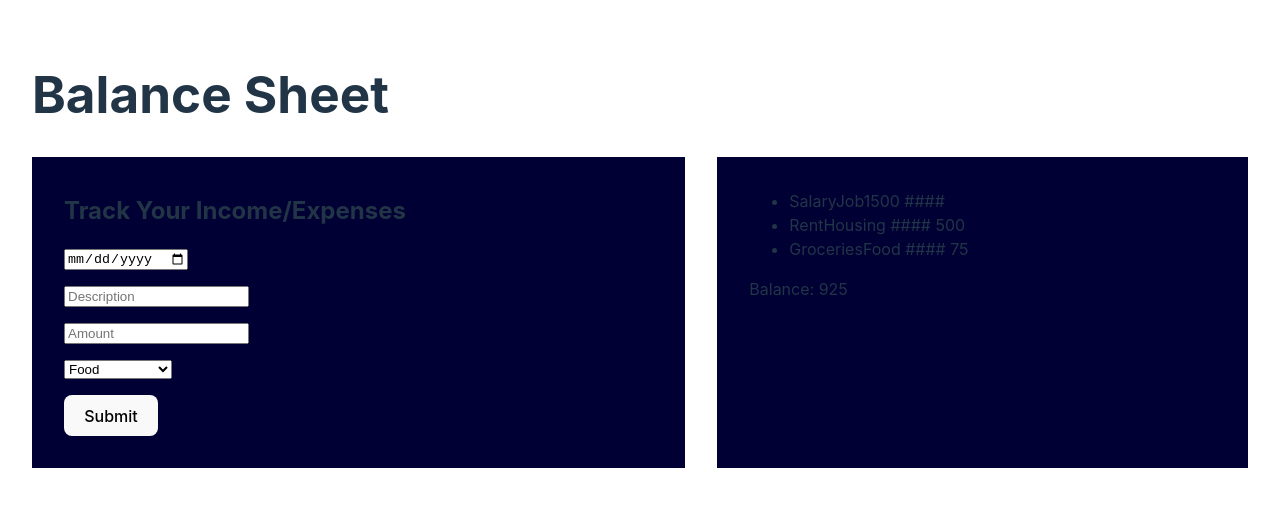
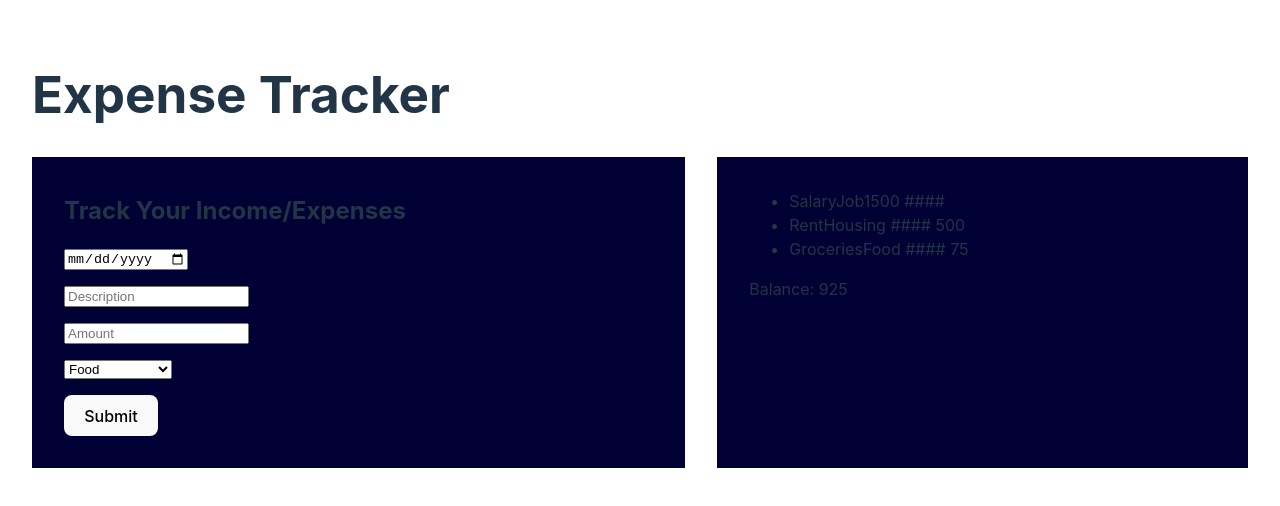
Before and after one commit to vincentpchevalier/balance-sheet-app, a React (Vite) app: page / in a window 1280 px wide. Shown: the top 506 px of the page. Built offline with nearby package versions, Linux system fonts and the light colour scheme.

Commit message:
change h1 to Expense Tracker

```diff
--- a/src/App.jsx
+++ b/src/App.jsx
@@ -39,7 +39,7 @@ function App() {
 
 	return (
 		<div className="App">
-			<h1>Balance Sheet</h1>
+			<h1>Expense Tracker</h1>
 			<TrackingForm onAddEntry={handleAddEntry} />
 			<BalanceSheet entries={entries} totalBalance={totalBalance} />
 		</div>
```
